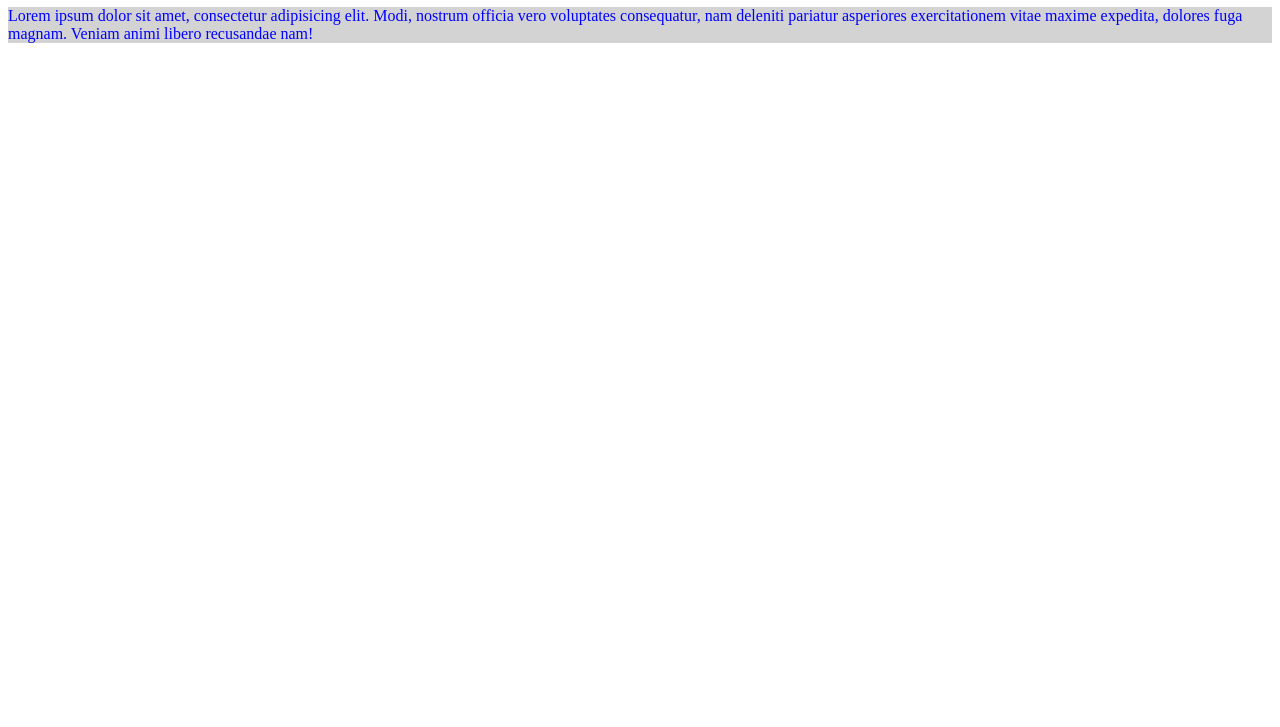
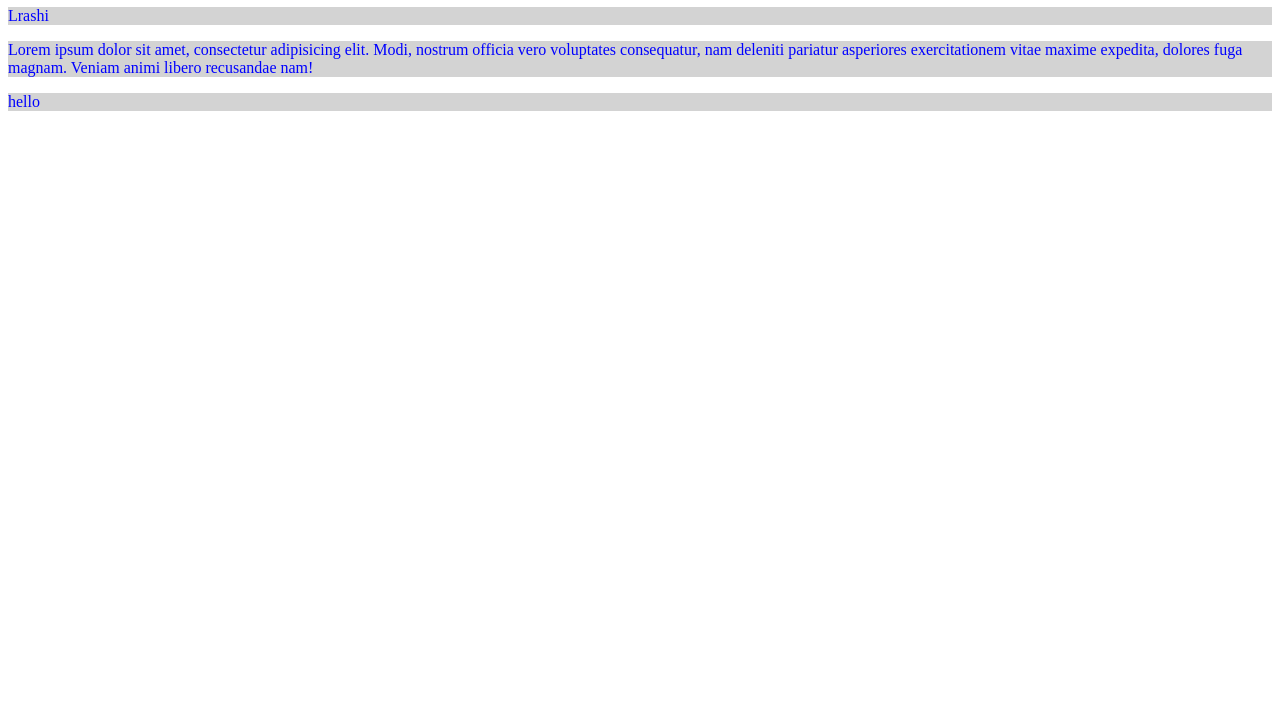
Before and after one commit to RashiRaghav/Coursera-1, a plain HTML site: page site/module2-solution/index.html in a window 1280 px wide. Shown: the part 73-800 px from the top of the page. Drawn offline with Linux system fonts and the light colour scheme.

Commit message:
updated code

```diff
--- a/site/module2-solution/index.html
+++ b/site/module2-solution/index.html
@@ -9,8 +9,18 @@
 </head>
 <body>
 	<h1>Our Menu</h1>
+	<div class="container-fluid">
 	<div class="row">
+		<div class="col-md-4">
+		<p>Lrashi</p>
+	</div>
+	<div class="col-md-4">
 		<p>Lorem ipsum dolor sit amet, consectetur adipisicing elit. Modi, nostrum officia vero voluptates consequatur, nam deleniti pariatur asperiores exercitationem vitae maxime expedita, dolores fuga magnam. Veniam animi libero recusandae nam!</p>
 	</div>
+	<div class="col-md-4">
+		<p>hello</p>
+	</div>
+</div>
+</div>
 </body>
 </html>
```
